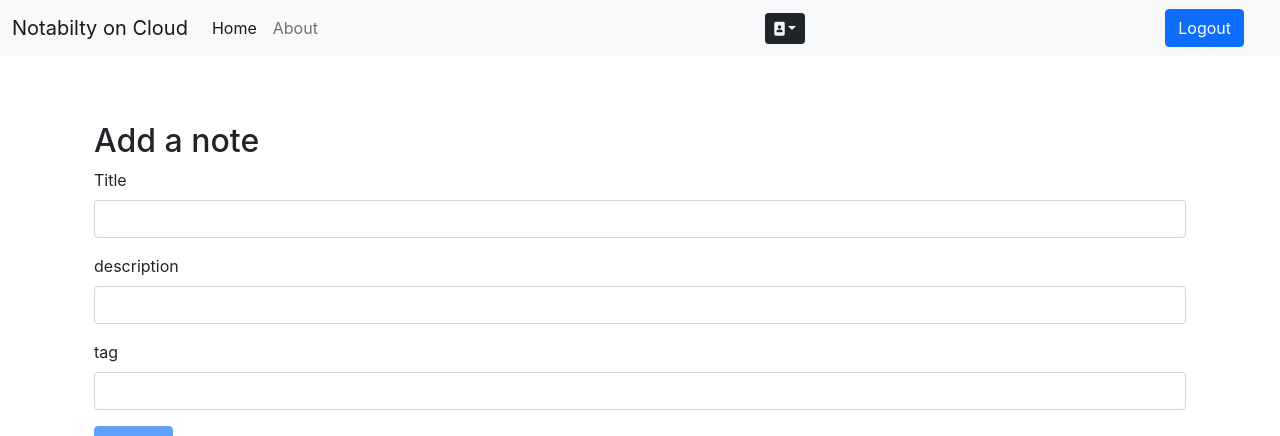
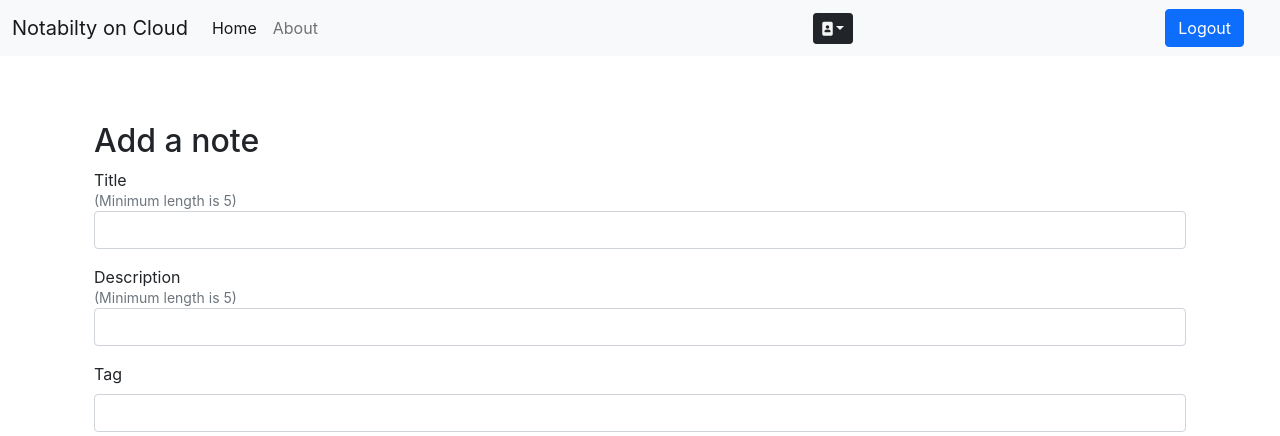
Before and after one commit to prateekgandhi718/notabilityclient, a React (Create React App) app: page / in a window 1280 px wide. Shown: the top 436 px of the page. Built offline with nearby package versions, Linux system fonts and the light colour scheme; no server answers; sample sign-in values are in the browser's storage.

Commit message:
Version 1.0.1

```diff
--- a/public/index.html
+++ b/public/index.html
@@ -14,7 +14,7 @@
 
 
 
-    <title>Welcome to iNotebook.</title>
+    <title>Notability on Cloud.</title>
   </head>
   <body>
     <noscript>You need to enable JavaScript to run this app.</noscript>
--- a/src/components/AddNote.js
+++ b/src/components/AddNote.js
@@ -31,16 +31,18 @@ const AddNote = (props) => {
                 <form>
                     <div className="mb-3">
                         <label htmlFor="title" className="form-label">Title</label>
+                        <div id="emailHelp" className="form-text" style = {{marginTop: "-10px"}}>(Minimum length is 5)</div>
                         <input type="text" className="form-control" id="title" name="title" aria-describedby="emailHelp" onChange = {onChange} value={incomingNote.title} minLength= {5} required />
 
                     </div>
                     <div className="mb-3">
-                        <label htmlFor="description" className="form-label">description</label>
+                        <label htmlFor="description" className="form-label">Description</label>
+                        <div id="emailHelp" className="form-text" style = {{marginTop: "-10px"}}>(Minimum length is 5)</div>
                         <input type="text" className="form-control" id="description" name="description" onChange = {onChange} value={incomingNote.description} minLength= {5} required />
                     </div>
 
                     <div className="mb-3">
-                        <label htmlFor="tag" className="form-label">tag</label>
+                        <label htmlFor="tag" className="form-label">Tag</label>
                         <input type="text" className="form-control" id="tag" name="tag" onChange = {onChange} value = {incomingNote.tag}/>
                     </div>
 
@@ -51,4 +53,5 @@ const AddNote = (props) => {
     )
 }
 
+
 export default AddNote
--- a/src/components/Navbar.js
+++ b/src/components/Navbar.js
@@ -53,7 +53,7 @@ const Navbar = () => {
                         {!localStorage.getItem('token') ? <form className="d-flex">
                             <Link className="btn btn-primary mx-4" to="/login" role="button">Login</Link>
                             <Link className="btn btn-primary mx-4" to="/signup" role="button">Sign up</Link>
-                        </form> : <><div className="btn-group" style={{marginRight: "21rem"}} >
+                        </form> : <><div className="btn-group" style={{marginRight: "18rem"}} >
                             <button type="button" className="btn btn-dark dropdown-toggle btn-sm" data-bs-toggle="dropdown" aria-expanded="false" onClick={onUserClick} style={{ color: "whitesmoke" }}>
                             <i className="fas fa-portrait"></i>
                             </button>
```
